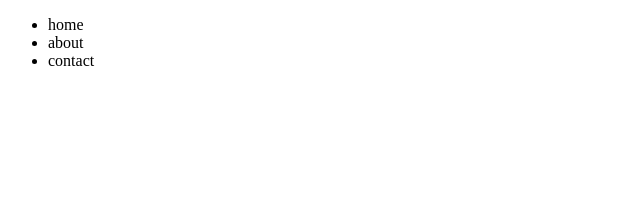
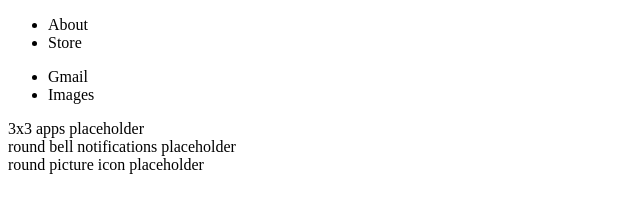
Before and after one commit to dsinitskii/google-homepage, a plain HTML site: page index.html in a window 1280 px wide. Shown: the whole page, without its empty margins (0-640 px from the left). Drawn offline with Linux system fonts and the light colour scheme.

Commit message:
added classes and structure to icon elements in the nav

```diff
--- a/index.html
+++ b/index.html
@@ -9,10 +9,16 @@
         <header>
             <nav>
                 <ul>
-                    <li>home</li>
-                    <li>about</li>
-                    <li>contact</li>
+                    <li>About</li>
+                    <li>Store</li>
                 </ul>
+                <ul>
+                    <li>Gmail</li>
+                    <li>Images</li>
+                </ul>
+                <div class="moreAppsIcon">3x3 apps placeholder</div>
+                <div class="notificationIcon">round bell notifications placeholder</div>
+                <div class="pictureIcon">round picture icon placeholder</div>
             </nav>
         </header>
         <main>
```
